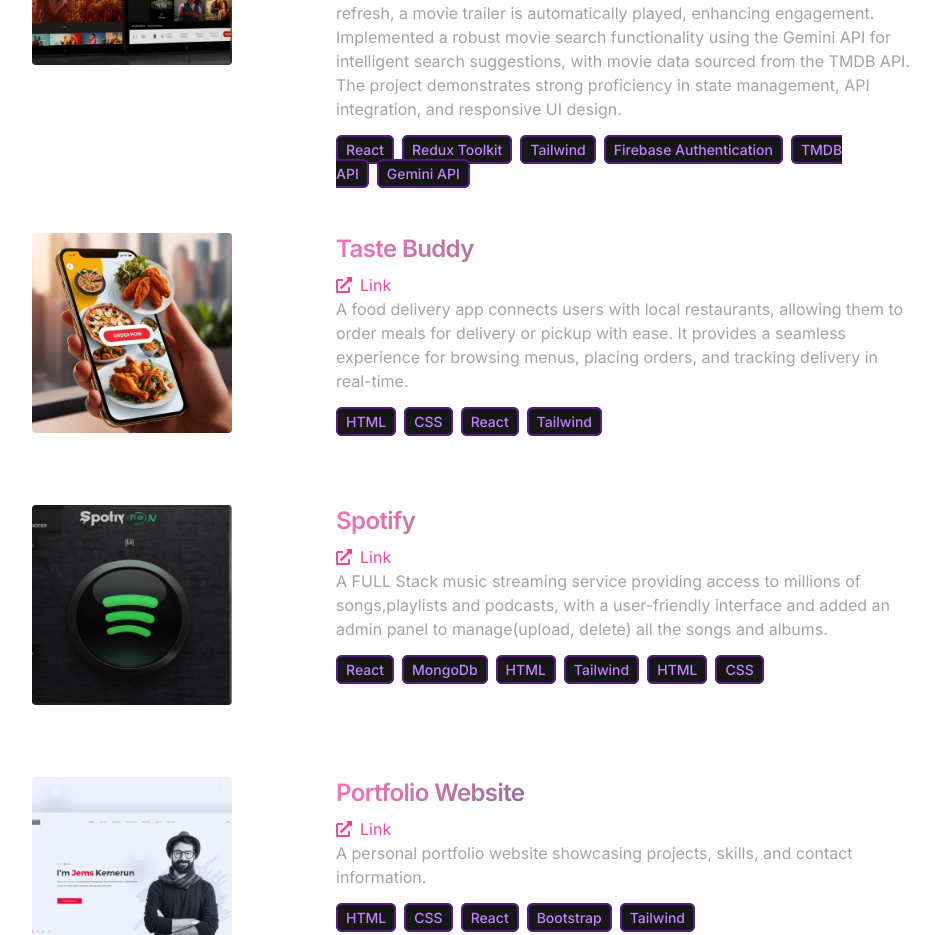
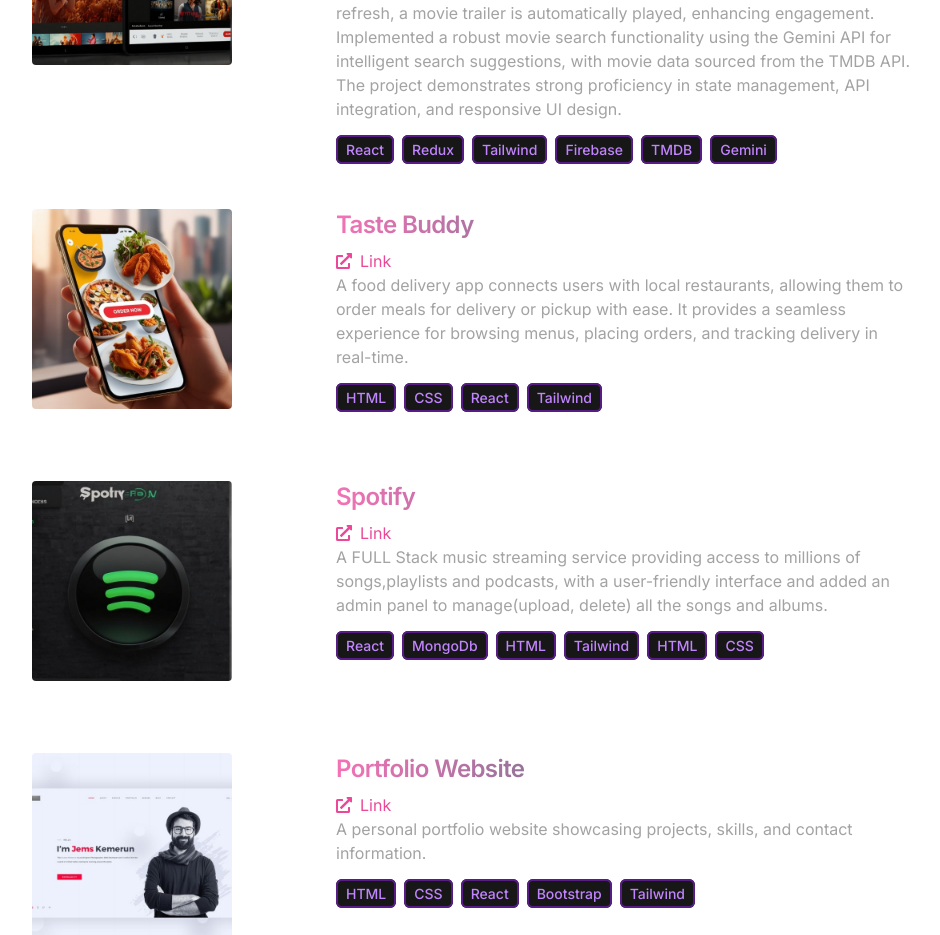
Before and after one commit to KanadShee-18/React-Framer-Portfolio, a React (Vite) app: page / in a window 1280 px wide. Shown: the part 4100-5035 px from the top of the page, without its empty margins (168-1108 px from the left). Built offline with nearby package versions, Linux system fonts and the light colour scheme.

Commit message:
Change the constant file

```diff
--- a/src/constants/index.js
+++ b/src/constants/index.js
@@ -64,11 +64,11 @@ export const PROJECTS = [
             "Developed a Netflix clone using React, Redux Toolkit, and Tailwind CSS, providing a seamless user experience. The application features user authentication, where users must log in to access content. Upon each refresh, a movie trailer is automatically played, enhancing engagement. Implemented a robust movie search functionality using the Gemini API for intelligent search suggestions, with movie data sourced from the TMDB API. The project demonstrates strong proficiency in state management, API integration, and responsive UI design.",
         technologies: [
             "React",
-            "Redux Toolkit",
+            "Redux",
             "Tailwind",
-            "Firebase Authentication",
-            "TMDB API",
-            "Gemini API",
+            "Firebase",
+            "TMDB",
+            "Gemini",
         ],
     },
     {
```
